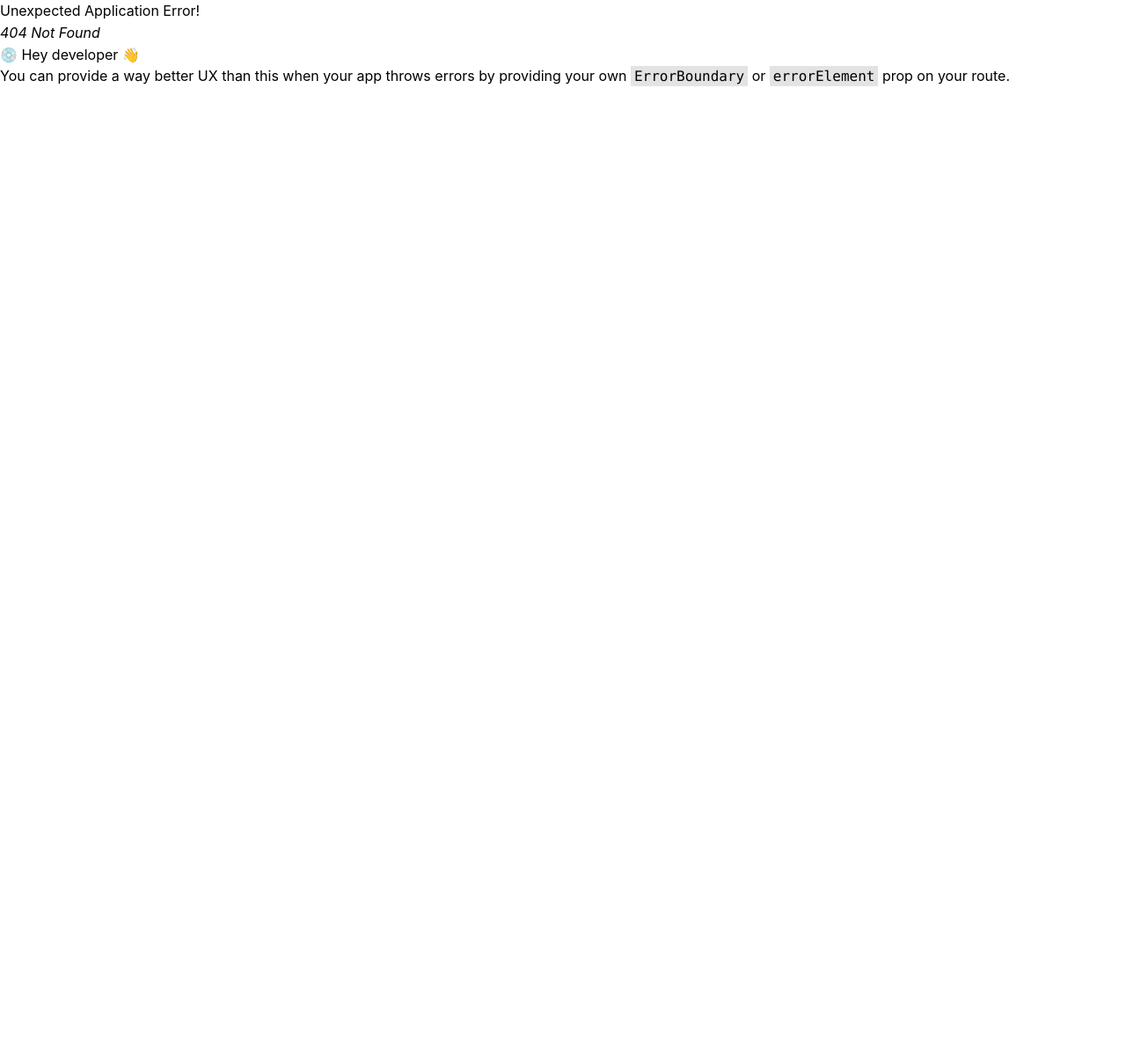
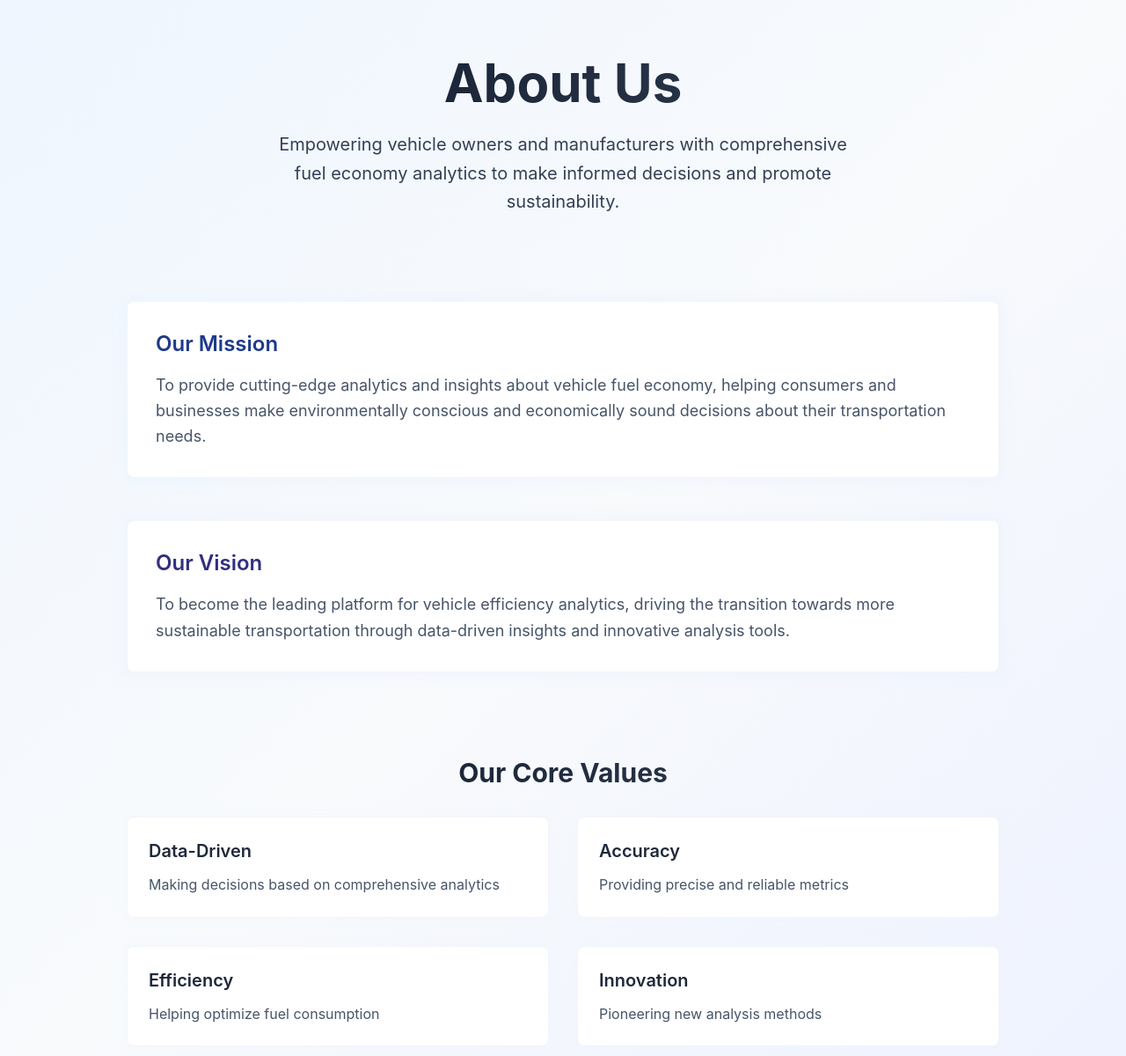
Before and after one commit to Jwaffled/hackutd24, a React (Vite) app in the folder frontend/Fuellytics/: page /aboutus in a window 1280 px wide. Before the commit this address had no page. Shown: the top 1200 px of the page at 88% size. Before the commit the page ends 800 px from the top, so only its background shows below. Built offline with nearby package versions, Linux system fonts and the light colour scheme.

Commit message:
Quick commit

```diff
--- /dev/null
+++ b/frontend/Fuellytics/src/components/pages/AboutUs.tsx
@@ -0,0 +1,84 @@
+import React from 'react';
+
+const AboutUs = () => {
+  const coreValues = [
+    { title: "Data-Driven", description: "Making decisions based on comprehensive analytics" },
+    { title: "Accuracy", description: "Providing precise and reliable metrics" },
+    { title: "Efficiency", description: "Helping optimize fuel consumption" },
+    { title: "Innovation", description: "Pioneering new analysis methods" }
+  ];
+
+  return (
+    <div className="min-h-screen bg-gradient-to-br from-blue-50 via-slate-50 to-indigo-50 py-16">
+      <div className="max-w-5xl mx-auto px-4">
+        {/* Hero Section */}
+        <div className="text-center mb-24 relative">
+          <div className="absolute inset-0 -z-10 bg-gradient-to-r from-blue-100 to-indigo-100 blur-3xl opacity-30 transform -skew-y-6"></div>
+          <h1 className="text-6xl font-bold mb-6 bg-gradient-to-r from-slate-900 to-slate-700 bg-clip-text text-transparent">
+            About Us
+          </h1>
+          <p className="text-xl text-slate-700 max-w-2xl mx-auto leading-relaxed">
+            Empowering vehicle owners and manufacturers with comprehensive fuel economy analytics
+            to make informed decisions and promote sustainability.
+          </p>
+        </div>
+
+        {/* Mission & Vision Sections */}
+        <div className="grid gap-12 mb-24">
+          {/* Mission Section */}
+          <div className="relative group">
+            <div className="absolute -inset-1 bg-gradient-to-r from-blue-100 to-indigo-100 rounded-lg blur opacity-25 group-hover:opacity-50 transition duration-200"></div>
+            <div className="relative bg-white rounded-lg p-8 border border-slate-100 hover:border-blue-100 transition-colors duration-200">
+              <h2 className="text-2xl font-semibold mb-4 text-blue-900">Our Mission</h2>
+              <p className="text-lg text-slate-600 leading-relaxed">
+                To provide cutting-edge analytics and insights about vehicle fuel economy,
+                helping consumers and businesses make environmentally conscious and
+                economically sound decisions about their transportation needs.
+              </p>
+            </div>
+          </div>
+
+          {/* Vision Section */}
+          <div className="relative group">
+            <div className="absolute -inset-1 bg-gradient-to-r from-indigo-100 to-blue-100 rounded-lg blur opacity-25 group-hover:opacity-50 transition duration-200"></div>
+            <div className="relative bg-white rounded-lg p-8 border border-slate-100 hover:border-indigo-100 transition-colors duration-200">
+              <h2 className="text-2xl font-semibold mb-4 text-indigo-900">Our Vision</h2>
+              <p className="text-lg text-slate-600 leading-relaxed">
+                To become the leading platform for vehicle efficiency analytics,
+                driving the transition towards more sustainable transportation
+                through data-driven insights and innovative analysis tools.
+              </p>
+            </div>
+          </div>
+        </div>
+
+        {/* Core Values Section */}
+        <div>
+          <h2 className="text-3xl font-bold mb-8 text-center bg-gradient-to-r from-slate-900 to-slate-700 bg-clip-text text-transparent">
+            Our Core Values
+          </h2>
+          <div className="grid sm:grid-cols-2 gap-8">
+            {coreValues.map((value, index) => (
+              <div
+                key={index}
+                className="relative group transform hover:-translate-y-1 transition-all duration-200"
+              >
+                <div className="absolute -inset-1 bg-gradient-to-r from-blue-50 to-indigo-50 rounded-lg blur opacity-25 group-hover:opacity-75 transition duration-200"></div>
+                <div className="relative bg-white rounded-lg p-6 border border-slate-100 hover:border-blue-100 transition-colors duration-200">
+                  <h3 className="text-xl font-semibold mb-3 text-slate-800">
+                    {value.title}
+                  </h3>
+                  <p className="text-slate-600">
+                    {value.description}
+                  </p>
+                </div>
+              </div>
+            ))}
+          </div>
+        </div>
+      </div>
+    </div>
+  );
+};
+
+export default AboutUs;
--- a/frontend/Fuellytics/src/components/pages/HomePage.tsx
+++ b/frontend/Fuellytics/src/components/pages/HomePage.tsx
@@ -58,9 +58,9 @@ const HomePage = () => {
                     Aggregates
                   </button>
                 </a>
-                <a href="/examples">
+                <a href="/aboutus">
                   <button className="w-full px-4 py-2 text-sm font-medium text-white bg-red-600 rounded-md hover:bg-blue-700 transition-colors">
-                    Examples
+                    About Us
                   </button>
                 </a>
                 <a href="/models">
--- a/frontend/Fuellytics/src/main.tsx
+++ b/frontend/Fuellytics/src/main.tsx
@@ -9,7 +9,7 @@ import '@mantine/charts/styles.css'
 import '@mantine/core/styles.css'
 import HomePage from './components/pages/HomePage.tsx'
 import AggregatePage from './components/pages/AggregatePage.tsx'
-
+import AboutUs from './components/pages/AboutUs.tsx'
 
 const router = createBrowserRouter([
   {
@@ -31,6 +31,10 @@ const router = createBrowserRouter([
   {
     path: "/aggregates",
     element: <AggregatePage/>
+  },
+  {
+    path: "/aboutus",
+    element: <AboutUs/>
   }
 ])
 
```
